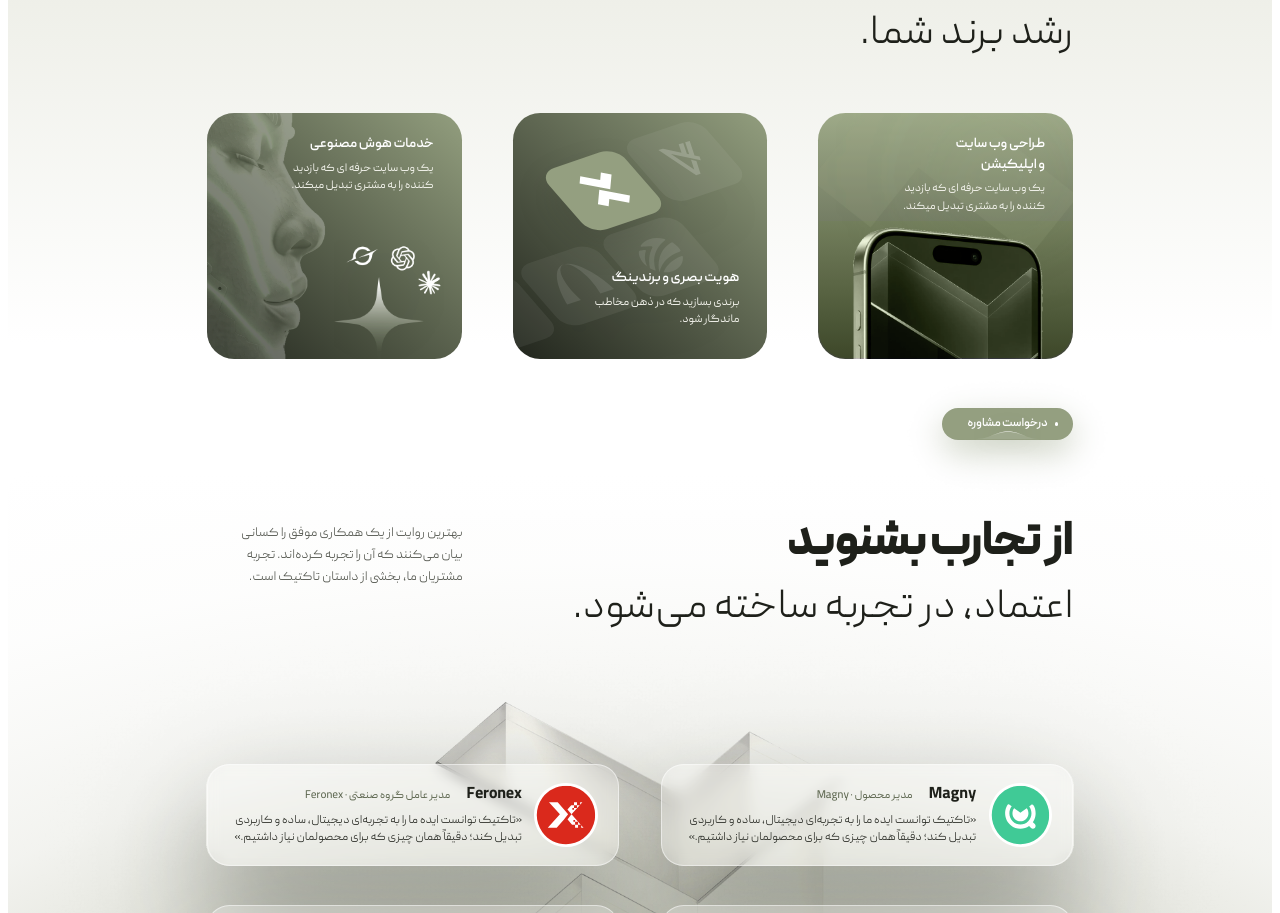
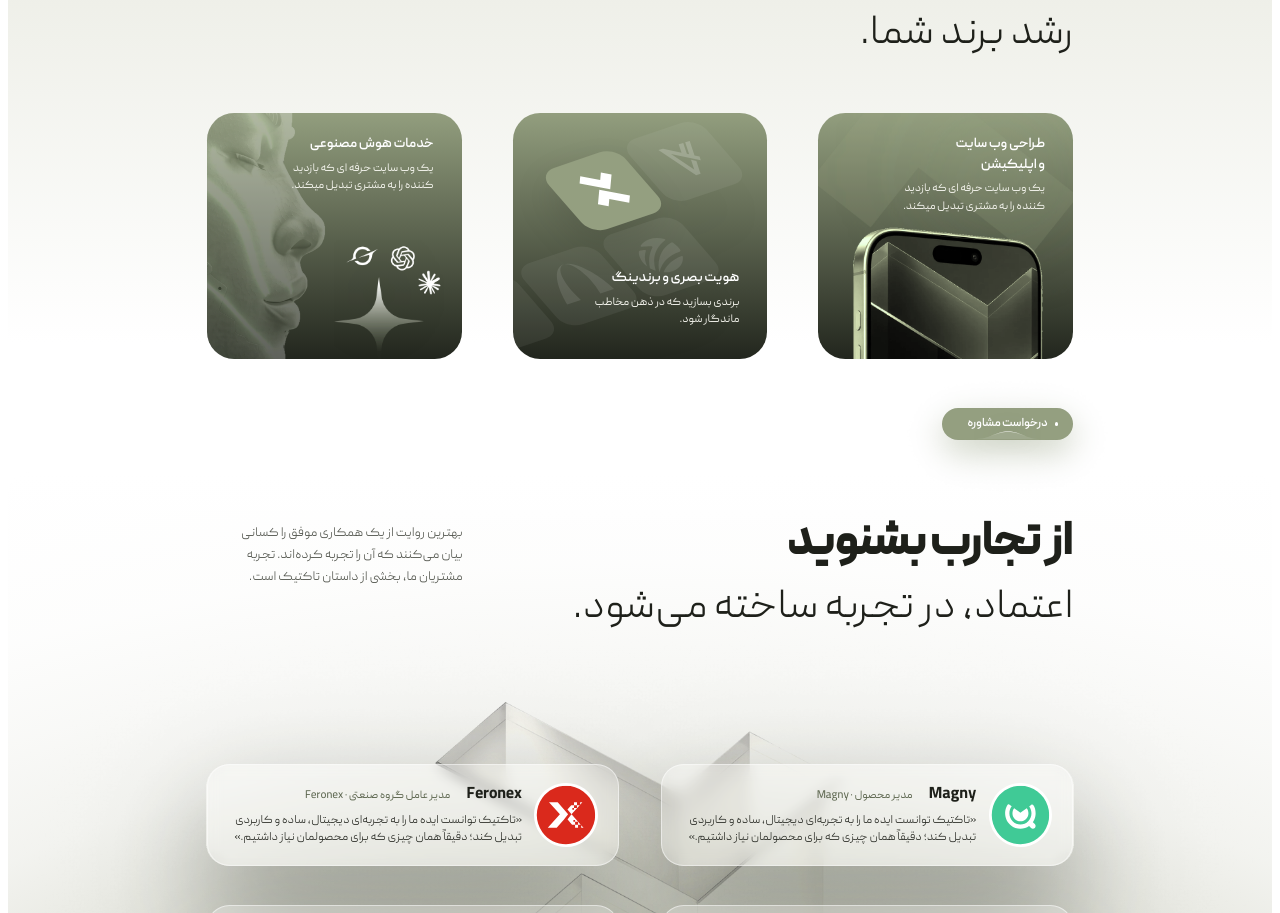
Before and after one commit to tacticforyou/tacticstudio, a Next.js app: page / in a window 1280 px wide. Shown: the part 2674-3587 px from the top of the page. Built offline with nearby package versions, Linux system fonts and the light colour scheme; no server answers.

Commit message:
Match service card gradients to their layout orientation

```diff
--- a/app/_landing/styles/hero-artwork.css
+++ b/app/_landing/styles/hero-artwork.css
@@ -72,15 +72,19 @@
     transform: translate(-50%, -45%);
   }
 
-  .studio-hero-web,
-  .studio-service-web {
+  .studio-hero-web {
     background: linear-gradient(to bottom, #9eaa88, #3f4436);
   }
 
   .studio-hero-brand,
+  .studio-service-web,
   .studio-service-brand,
   .studio-service-ai {
-    background: linear-gradient(222deg, #98a483 -5%, #171a14 110%);
+    background: linear-gradient(
+      var(--studio-service-gradient-angle, 222deg),
+      #98a483 -5%,
+      #171a14 110%
+    );
   }
 
   .studio-hero-ai {
@@ -271,21 +275,21 @@
     }
   }
 
-  .studio-phone::after {
+  .studio-hero-web.studio-phone::after {
     position: absolute;
     z-index: 0;
-    inset: 44% 1px 1px;
+    inset: 41% 1px 1px;
     border-radius: 0 0 var(--studio-card-radius) var(--studio-card-radius);
     background: #65724b;
     mix-blend-mode: color;
     opacity: 0.66;
+    mask-image: linear-gradient(transparent, #000 4%);
     content: "";
     pointer-events: none;
   }
 
-  .studio-hero-web.studio-phone::after {
-    inset-block-start: 41%;
-    mask-image: linear-gradient(transparent, #000 4%);
+  .studio-service-web .studio-phone-art img {
+    filter: sepia(0.85) saturate(0.8) hue-rotate(35deg);
   }
 
   .studio-team-wave {
--- a/app/_landing/styles/portfolio-and-services.css
+++ b/app/_landing/styles/portfolio-and-services.css
@@ -70,6 +70,7 @@
   }
 
   .studio-service-card {
+    --studio-service-gradient-angle: 180deg;
     overflow: hidden;
     border-radius: var(--studio-card-radius);
     aspect-ratio: 374 / 361;
@@ -96,6 +97,18 @@
     top: 9%;
   }
 
+  @media (width < 600px) {
+    .studio-service-card {
+      --studio-service-gradient-angle: 222deg;
+    }
+  }
+
+  @media (width <= 960px) {
+    .studio-service-ai {
+      --studio-service-gradient-angle: 222deg;
+    }
+  }
+
   @media (max-width: 760px) {
     .studio-services .studio-section-heading h2 {
       max-width: 100%;
```
